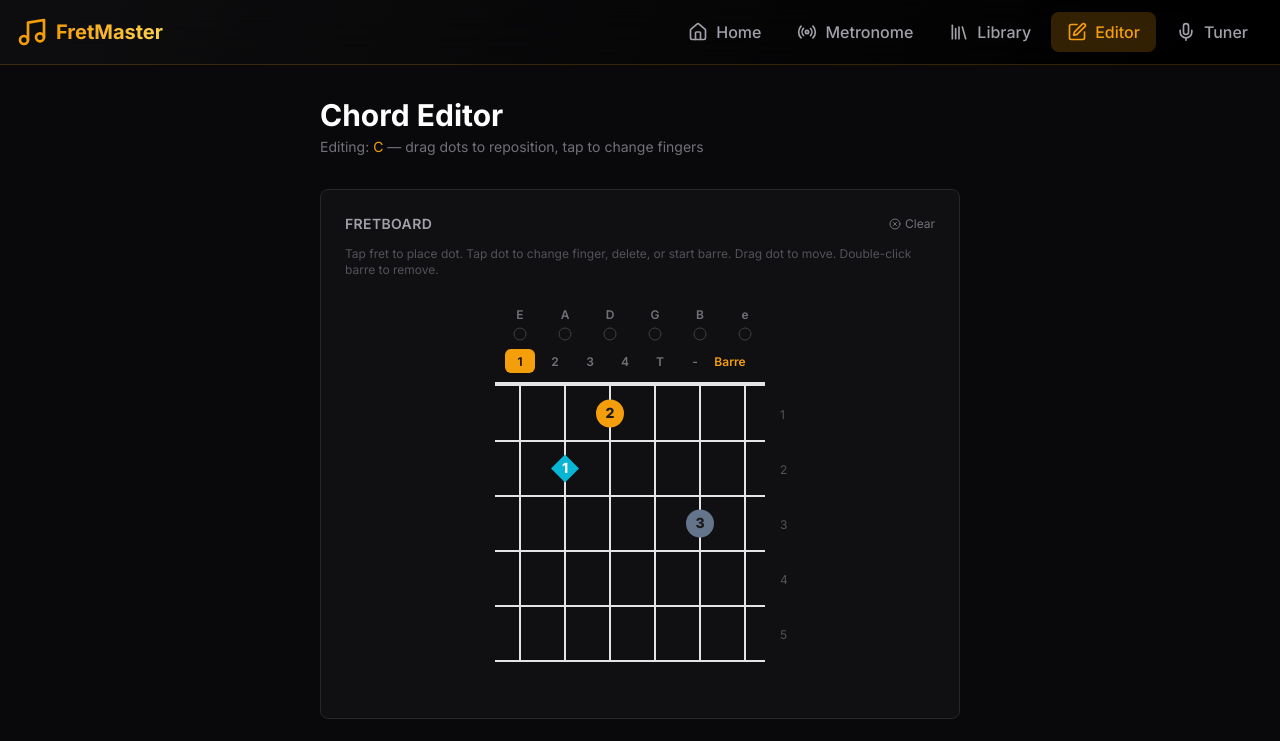
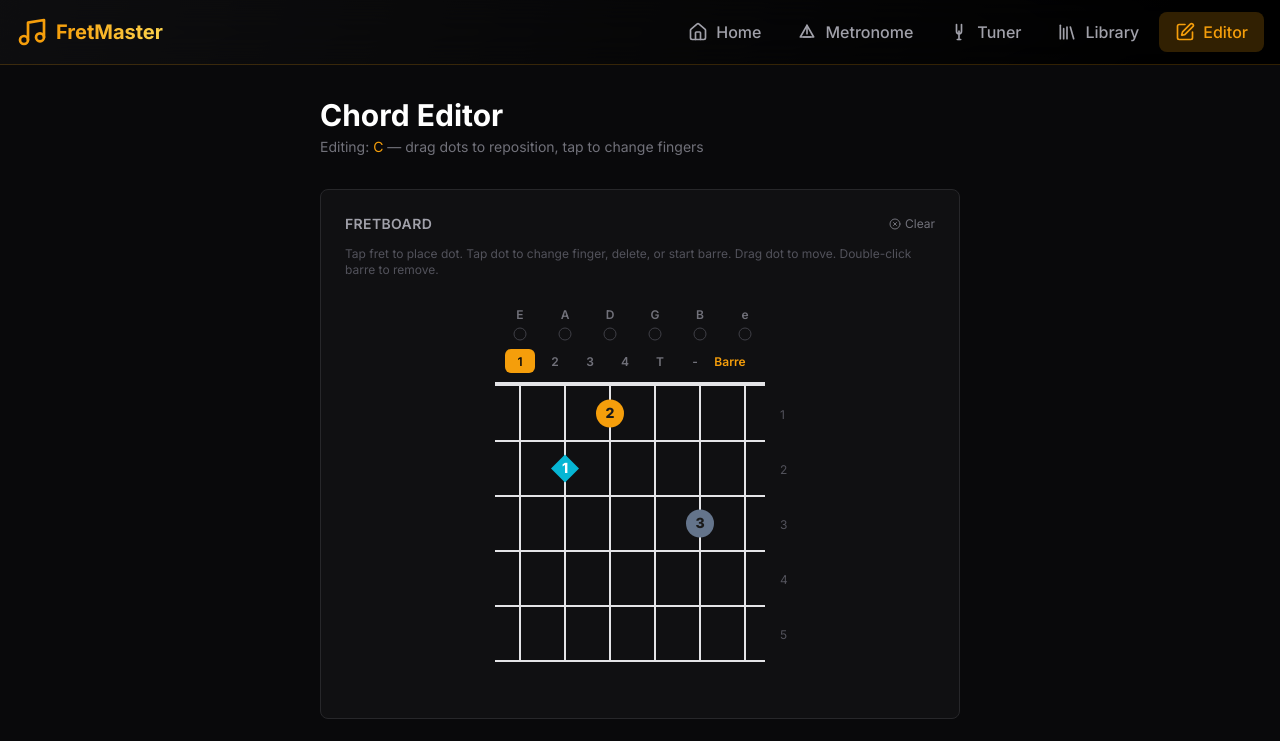
Before and after one commit to randysoller/onspace-9bg96c-13939, a React (Vite) app: page /editor in a window 1280 px wide. Shown: the top 741 px of the page. Built offline with nearby package versions, Linux system fonts and the light colour scheme.

Commit message:
Update navigation icons and reorder menu items

```diff
--- a/src/components/layout/Header.tsx
+++ b/src/components/layout/Header.tsx
@@ -1,15 +1,33 @@
 import { Link, useLocation } from 'react-router-dom';
-import { Music, Home, Library, Edit, Mic, Radio } from 'lucide-react';
+import { Music, Home, Library, Edit } from 'lucide-react';
+
+// Custom Metronome Icon (old-time pyramid metronome)
+const MetronomeIcon = ({ className }: { className?: string }) => (
+  <svg className={className} fill="none" viewBox="0 0 24 24" stroke="currentColor" strokeWidth={2}>
+    <path strokeLinecap="round" strokeLinejoin="round" d="M12 4l-8 14h16L12 4z" />
+    <path strokeLinecap="round" strokeLinejoin="round" d="M12 4v10" />
+    <path strokeLinecap="round" strokeLinejoin="round" d="M8 18h8" />
+  </svg>
+);
+
+// Custom Tuning Fork Icon
+const TuningForkIcon = ({ className }: { className?: string }) => (
+  <svg className={className} fill="none" viewBox="0 0 24 24" stroke="currentColor" strokeWidth={2}>
+    <path strokeLinecap="round" strokeLinejoin="round" d="M9 3v8a3 3 0 006 0V3" />
+    <path strokeLinecap="round" strokeLinejoin="round" d="M12 11v10" />
+    <path strokeLinecap="round" strokeLinejoin="round" d="M10 21h4" />
+  </svg>
+);
 
 export const Header = () => {
   const location = useLocation();
 
   const navItems = [
     { path: '/', label: 'Home', icon: Home },
-    { path: '/metronome', label: 'Metronome', icon: Radio },
+    { path: '/metronome', label: 'Metronome', icon: MetronomeIcon },
+    { path: '/tuner', label: 'Tuner', icon: TuningForkIcon },
     { path: '/library', label: 'Library', icon: Library },
     { path: '/editor', label: 'Editor', icon: Edit },
-    { path: '/tuner', label: 'Tuner', icon: Mic },
   ];
 
   return (
--- a/src/components/layout/MobileTabBar.tsx
+++ b/src/components/layout/MobileTabBar.tsx
@@ -1,15 +1,33 @@
 import { Link, useLocation } from 'react-router-dom';
-import { Radio, Home, Library, Edit, Mic } from 'lucide-react';
+import { Home, Library, Edit } from 'lucide-react';
+
+// Custom Metronome Icon (old-time pyramid metronome)
+const MetronomeIcon = ({ className }: { className?: string }) => (
+  <svg className={className} fill="none" viewBox="0 0 24 24" stroke="currentColor" strokeWidth={2}>
+    <path strokeLinecap="round" strokeLinejoin="round" d="M12 4l-8 14h16L12 4z" />
+    <path strokeLinecap="round" strokeLinejoin="round" d="M12 4v10" />
+    <path strokeLinecap="round" strokeLinejoin="round" d="M8 18h8" />
+  </svg>
+);
+
+// Custom Tuning Fork Icon
+const TuningForkIcon = ({ className }: { className?: string }) => (
+  <svg className={className} fill="none" viewBox="0 0 24 24" stroke="currentColor" strokeWidth={2}>
+    <path strokeLinecap="round" strokeLinejoin="round" d="M9 3v8a3 3 0 006 0V3" />
+    <path strokeLinecap="round" strokeLinejoin="round" d="M12 11v10" />
+    <path strokeLinecap="round" strokeLinejoin="round" d="M10 21h4" />
+  </svg>
+);
 
 export const MobileTabBar = () => {
   const location = useLocation();
 
   const tabs = [
     { path: '/', label: 'Home', icon: Home },
-    { path: '/metronome', label: 'Metronome', icon: Radio },
+    { path: '/metronome', label: 'Metronome', icon: MetronomeIcon },
+    { path: '/tuner', label: 'Tuner', icon: TuningForkIcon },
     { path: '/library', label: 'Library', icon: Library },
     { path: '/editor', label: 'Editor', icon: Edit },
-    { path: '/tuner', label: 'Tuner', icon: Mic },
   ];
 
   return (
```
